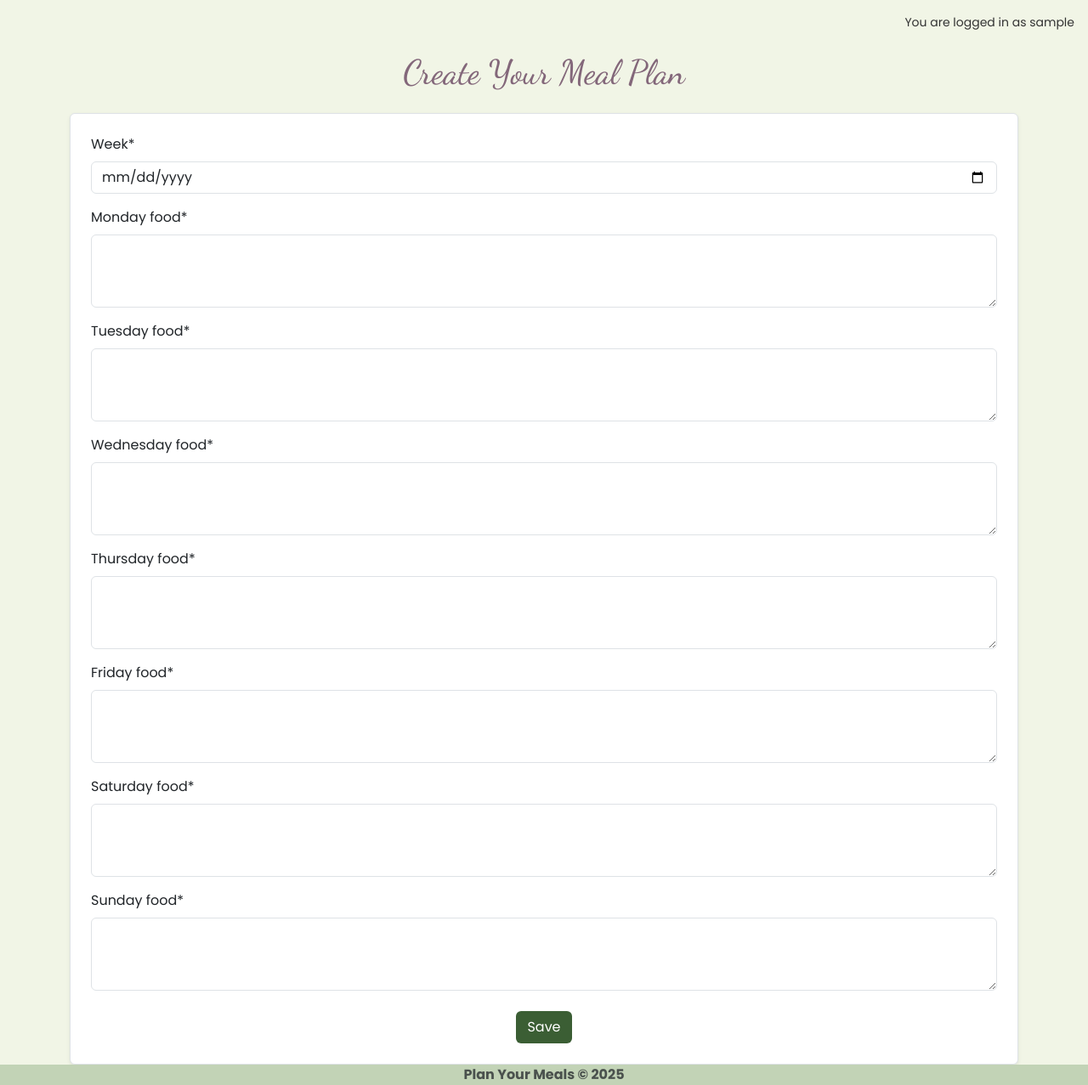
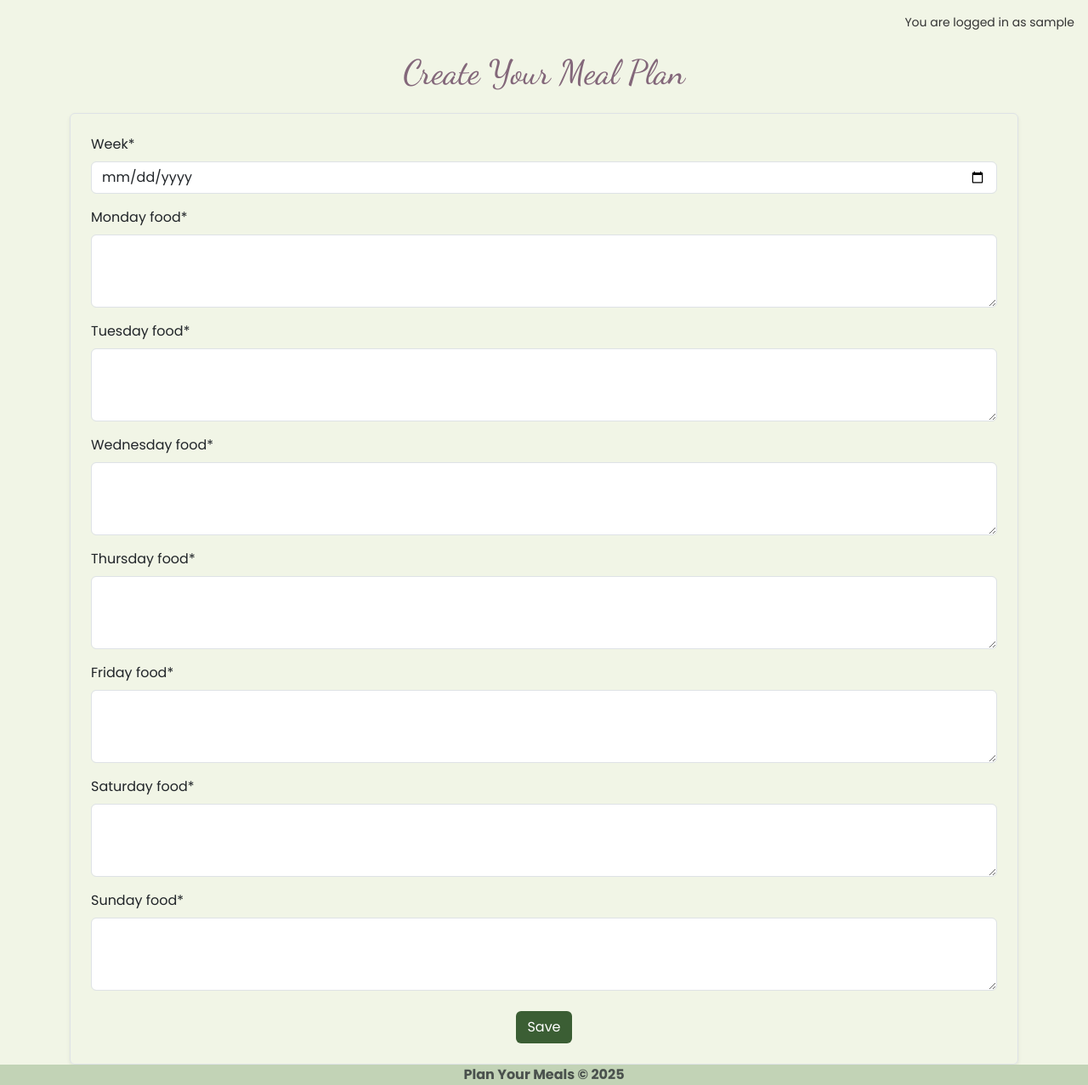
Before and after one commit to hmoon96/meal-planner, a Django app: page /meal/create/ in a window 1280 px wide. Shown: the part 62-1339 px from the top of the page at 85% size. Run offline with Django 4.2, Linux system fonts and the light colour scheme; the visitor is signed in with stand-in values (Sample User, id 1); some libraries are stand-ins or nearby versions; some web fonts are replaced.

Commit message:
Fixed create and update to meet accessibility requirements

```diff
--- a/plan/templates/plan/create.html
+++ b/plan/templates/plan/create.html
@@ -6,7 +6,7 @@
 {% block content %}
 <div class="container mt-4">
     <h1 class="text-center mb-4">Create Your Meal Plan</h1>
-    <form method="post" class="form p-4 border rounded shadow-sm bg-white">
+    <form method="post" class="form p-4 border rounded shadow-sm">
         {{ form | crispy }}
         {% csrf_token %}
         <div class="text-center mt-4 mb-0">
```
